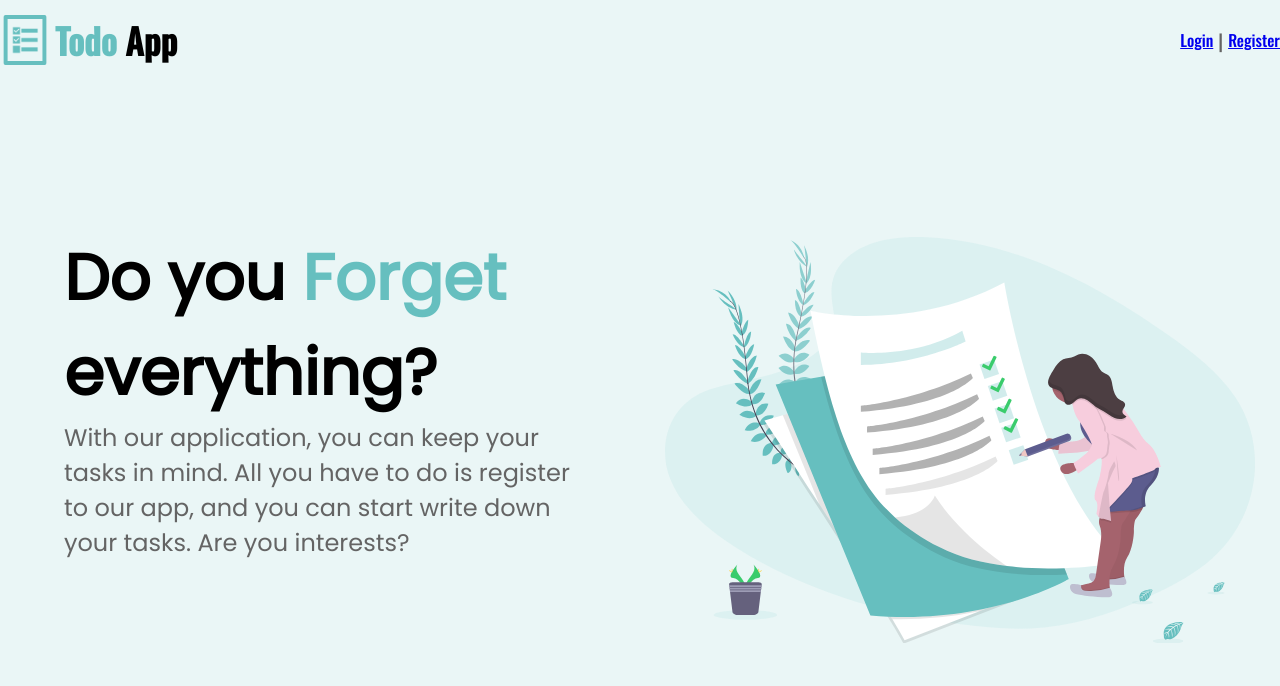
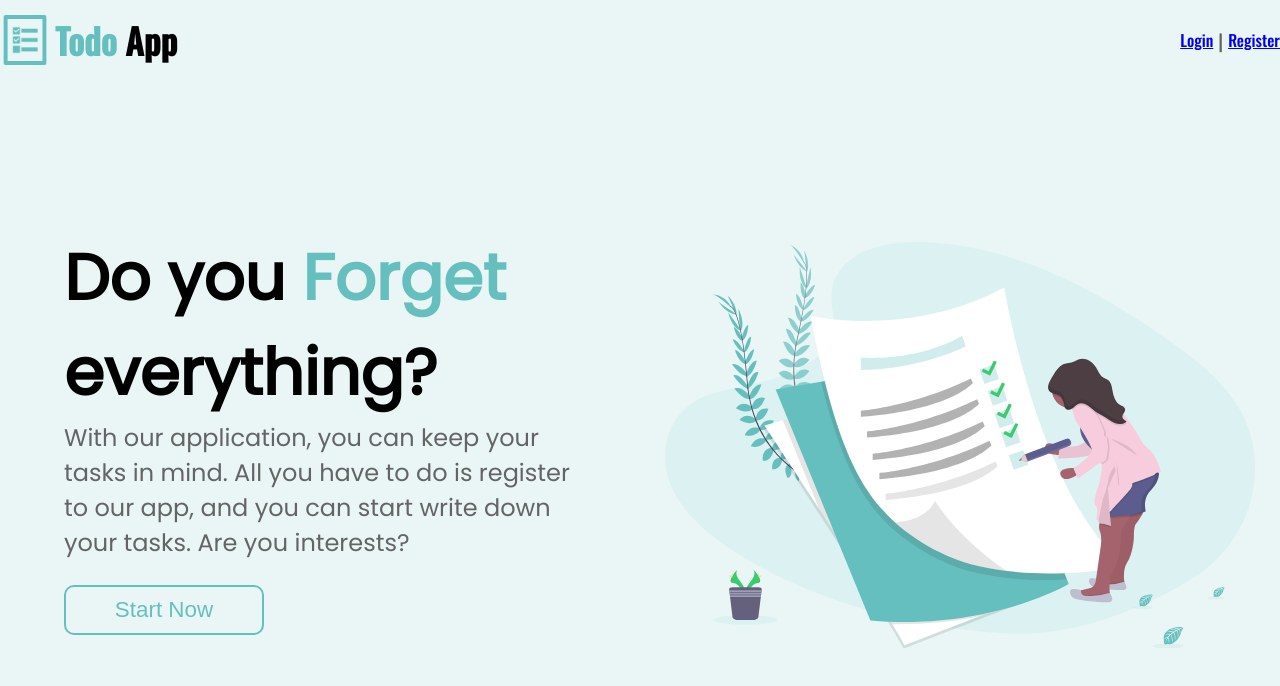
Before and after one commit to Gkristof96/Todo-app_v1.2, a React (Create React App) app: page / in a window 1280 px wide. Shown: the top 686 px of the page. Built offline with nearby package versions, Linux system fonts and the light colour scheme.

Commit message:
add button component, trying firebase

```diff
--- a/package.json
+++ b/package.json
@@ -9,6 +9,7 @@
     "firebase": "^9.5.0",
     "react": "^17.0.2",
     "react-dom": "^17.0.2",
+    "react-firebase-hooks": "^4.0.1",
     "react-icons": "^4.3.1",
     "react-router-dom": "^6.0.2",
     "react-scripts": "4.0.3",
--- a/src/App.js
+++ b/src/App.js
@@ -1,11 +1,14 @@
+import { useState } from "react";
 import { BrowserRouter, Routes, Route } from "react-router-dom";
 import "./App.css";
 import SignIn from "./components/Auth/SignIn";
+import SignUp from "./components/Auth/SignUp";
 import HeroText from "./components/HeroText";
 import Layout from "./components/Layout/Layout";
 import TodoManager from "./components/TodoManager";
 
 const App = () => {
+  const [loggedIn] = useState(true)
   return (
     <BrowserRouter>
       <Layout>
@@ -13,6 +16,7 @@ const App = () => {
           <Route path='/*' element={<HeroText />} />
           <Route path='/todos' element={<TodoManager />} />
           <Route path='/signin' element={<SignIn />} />
+          <Route path='/signup' element={<SignUp />} />
         </Routes>
       </Layout>
     </BrowserRouter>
--- /dev/null
+++ b/src/components/Auth/SignUp.js
@@ -0,0 +1,14 @@
+import React from "react";
+
+const SignUp = () => {
+  const handleSignUp = () => {
+    console.log("SignUp");
+  };
+  return (
+    <div>
+      <button onClick={() => handleSignUp()}>SignUp</button>
+    </div>
+  );
+};
+
+export default SignUp;
--- a/src/components/HeroText.js
+++ b/src/components/HeroText.js
@@ -1,5 +1,6 @@
 import { Fragment } from "react";
 import style from "./HeroText.module.css";
+import Button from "./UI/Button";
 
 const HeroText = () => {
   return (
@@ -13,6 +14,7 @@ const HeroText = () => {
           do is register to our app, and you can start write down your tasks.
           Are you interests?{" "}
         </p>
+        <Button>Start Now</Button>
       </div>
     </Fragment>
   );
--- a/src/components/TodoManager.js
+++ b/src/components/TodoManager.js
@@ -1,20 +1,39 @@
-import { useState } from "react";
+import { useEffect, useState } from "react";
 import style from "./TodoManager.module.css";
 import Todo from "./Todos/Todo";
+import { firestore } from "../firebase";
+import { collection, getDocs, addDoc } from "firebase/firestore";
+import { useNavigate } from "react-router";
 
 const TodoManager = () => {
   const [todoInput, setTodoInput] = useState("");
   const [todos, setTodos] = useState([]);
+  const navigate = useNavigate();
+
+  const todosref = collection(firestore, "todos");
+
+  useEffect(() => {
+    navigate("/");
+  });
+
+  getDocs(todosref).then((snapshot) => {
+    let books = [];
+    snapshot.docs.forEach((doc) => {
+      books.push({ ...doc.data(), id: doc.id });
+    });
+    console.log(books);
+  });
 
   const addNewTodo = () => {
     if (todoInput.length > 0) {
-      setTodos([
-        ...todos,
-        { title: todoInput, checked: false, id: Date.now() },
-      ]);
-      setTodoInput("");
+      addDoc(todosref, {
+        todo: todoInput,
+      }).then(() => {
+        setTodoInput("");
+      });
     }
   };
+
   return (
     <div className={style.card}>
       <h1 className={style.title}>Todos</h1>
--- /dev/null
+++ b/src/components/UI/Button.js
@@ -0,0 +1,16 @@
+import React from "react";
+import style from "./Button.module.css";
+
+const Button = ({ children, onClick, disabled }) => {
+  return (
+    <button className={style.btn} onClick={onClick} disabled={disabled}>
+      {children}
+    </button>
+  );
+};
+
+Button.defaultProps = {
+  disabled: false,
+};
+
+export default Button;
--- /dev/null
+++ b/src/components/UI/Button.module.css
@@ -0,0 +1,27 @@
+.btn {
+  border: none;
+  font-size: 1.4rem;
+  height: 50px;
+  width: 100%;
+  max-width: 200px;
+  margin: 25px 0;
+  border-radius: 10px;
+  border: 2px solid #66bfbf;
+  background: transparent;
+  color: #66bfbf;
+  outline: none;
+  transition: transform 0.5s cubic-bezier(0.19, 1, 0.22, 1);
+  cursor: pointer;
+}
+
+.btn:hover {
+  background: #66bfbf;
+  color: #eeeeee;
+  transform: scale(1.1);
+}
+.btn:disabled {
+  background: gray;
+}
+.btn:disabled:hover {
+  transform: none;
+}
--- a/src/firebase.js
+++ b/src/firebase.js
@@ -1,19 +1,15 @@
-import firebase from "firebase/app";
+import { initializeApp } from "firebase/app";
+import { getFirestore } from "firebase/firestore";
 
-import "firebase/firestore";
-import "firebase/auth";
+const firebaseConfig = {
+  apiKey: "AIzaSyANlMzLats5pRPMk6d1-jOk1ce9pYObwr8",
+  authDomain: "todo-app-204ba.firebaseapp.com",
+  projectId: "todo-app-204ba",
+  storageBucket: "todo-app-204ba.appspot.com",
+  messagingSenderId: "850570114104",
+  appId: "1:850570114104:web:8d3240d66ad9a57daca2cd",
+};
 
-firebase.initializeApp({
-  apiKey: "AIzaSyDIK0Wz_nm3XRI9rA9EYizOwzRJlW6493s",
-  authDomain: "todo-app-8617e.firebaseapp.com",
-  projectId: "todo-app-8617e",
-  storageBucket: "todo-app-8617e.appspot.com",
-  messagingSenderId: "302477720252",
-  appId: "1:302477720252:web:c0c9accf27df13e418aeb9",
-  measurementId: "G-2GKHMRBVSS",
-});
+initializeApp(firebaseConfig);
 
-export const auth = firebase.auth();
-export const firestore = firebase.firestore();
-
-export default firebase;
+export const firestore = getFirestore();
```
Also changed, not shown: 1 other file (tests, documents, lock files or other folders).
